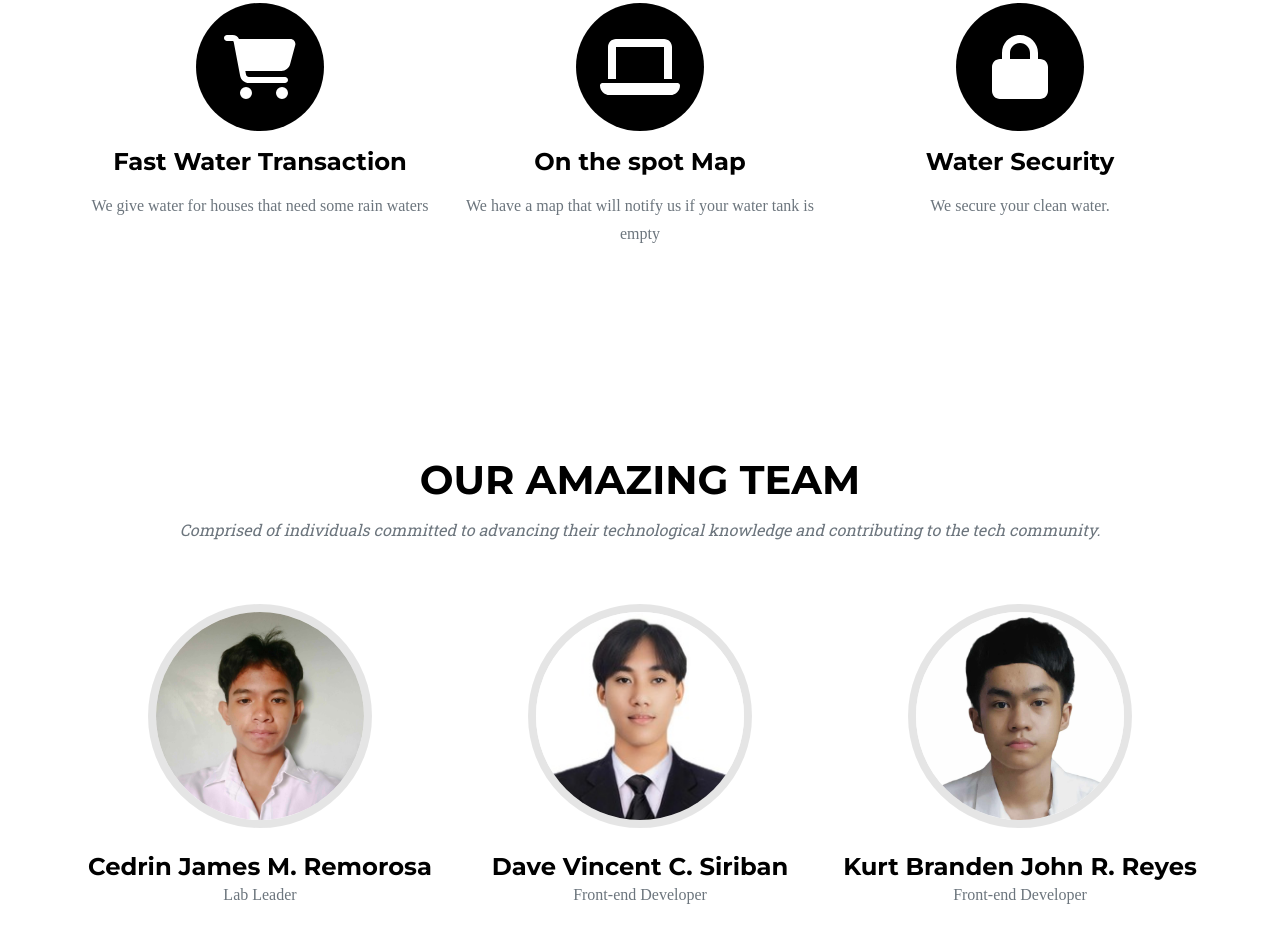
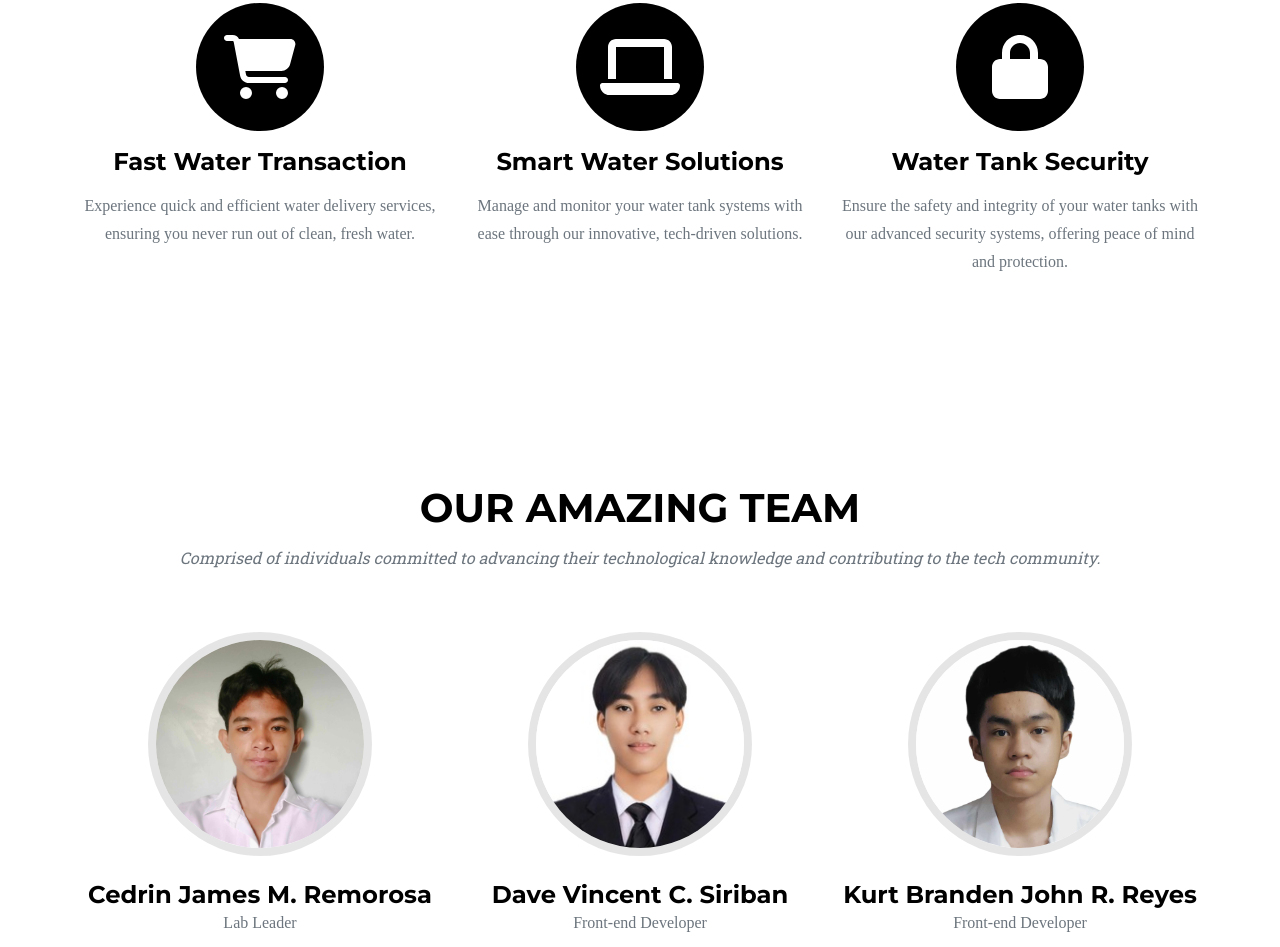
Before and after one commit to cedrin2205/wbootstrap, a plain HTML site: page startbootstrap-agency-gh-pages/index.html in a window 1280 px wide. Shown: the part 1867-2814 px from the top of the page. Drawn offline with nearby package versions, Linux system fonts and the light colour scheme.

Commit message:
modified:   startbootstrap-agency-gh-pages/index.html

```diff
--- a/startbootstrap-agency-gh-pages/index.html
+++ b/startbootstrap-agency-gh-pages/index.html
@@ -183,7 +183,7 @@
             </span>
             <h4 class="my-3">Fast Water Transaction</h4>
             <p class="text-muted">
-              We give water for houses that need some rain waters
+              Experience quick and efficient water delivery services, ensuring you never run out of clean, fresh water.
             </p>
           </div>
           <div class="col-md-4">
@@ -191,9 +191,9 @@
               <i class="fas fa-circle fa-stack-2x text-primary"></i>
               <i class="fas fa-laptop fa-stack-1x fa-inverse"></i>
             </span>
-            <h4 class="my-3">On the spot Map</h4>
+            <h4 class="my-3">Smart Water Solutions</h4>
             <p class="text-muted">
-              We have a map that will notify us if your water tank is empty
+              Manage and monitor your water tank systems with ease through our innovative, tech-driven solutions.
             </p>
           </div>
           <div class="col-md-4">
@@ -201,9 +201,9 @@
               <i class="fas fa-circle fa-stack-2x text-primary"></i>
               <i class="fas fa-lock fa-stack-1x fa-inverse"></i>
             </span>
-            <h4 class="my-3">Water Security</h4>
+            <h4 class="my-3">Water Tank Security</h4>
             <p class="text-muted">
-              We secure your clean water.
+              Ensure the safety and integrity of your water tanks with our advanced security systems, offering peace of mind and protection.
             </p>
           </div>
         </div>
```
